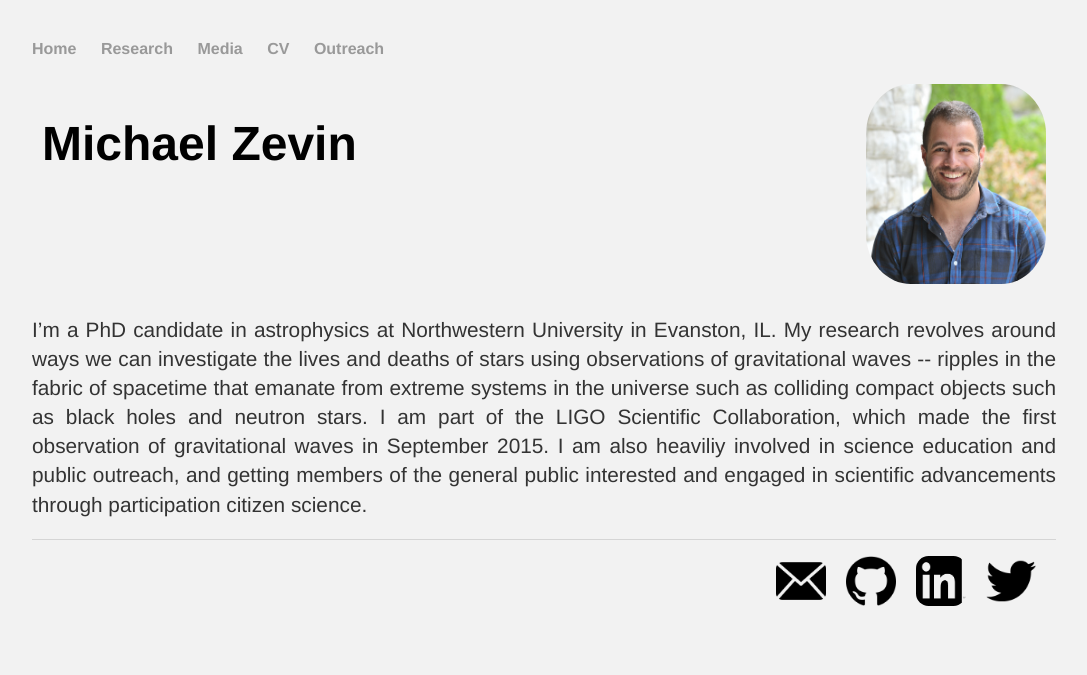
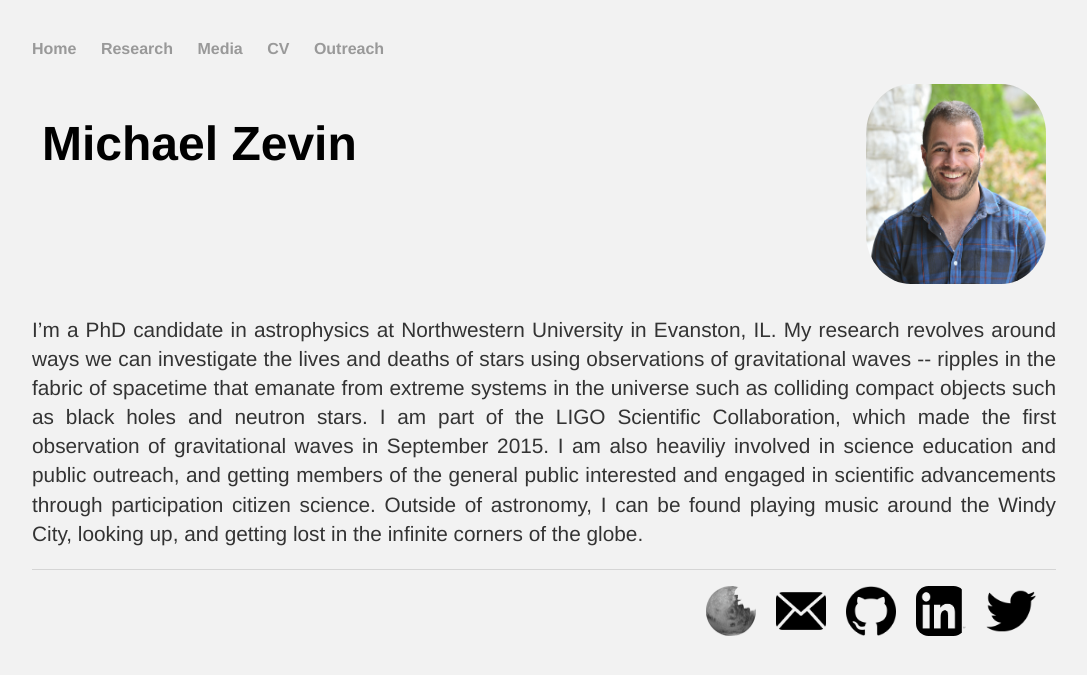
Before and after one commit to michaelzevin/michaelzevin.github.io, a Jekyll site: the page built from index.html, in a window 1280 px wide. Shown: the top 675 px of the page, without its empty margins (8-1095 px from the left). Built offline with Jekyll 4.4.1, drawn with Linux system fonts in a browser that asks for light colours.

Commit message:
added astrobites logo and landing page

```diff
--- a/_layouts/default.html
+++ b/_layouts/default.html
@@ -55,6 +55,11 @@
 						<img src="/assets/email.png" width="50" height="50" style="margin-right: 20px;border-radius:0%!important">
 					</a>
 				</li>
+				<li style="float:right; margin: 0px;">
+					<a href="mailto:zevin@u.northwestern.edu">
+						<img src="/assets/astrobites.png" width="50" height="50" style="margin-right: 20px;border-radius:0%!important">
+					</a>
+				</li>
 			</ul>
 		</footer>
 	</body>
--- a/index.html
+++ b/index.html
@@ -8,6 +8,6 @@ title: Michael Zevin
 I’m a PhD candidate in astrophysics at Northwestern University in Evanston, IL.
 My research revolves around ways we can investigate the lives and deaths of stars using observations of gravitational waves -- ripples in the fabric of spacetime that emanate from extreme systems in the universe such as colliding compact objects such as black holes and neutron stars.
 I am part of the LIGO Scientific Collaboration, which made the first observation of gravitational waves in September 2015.
-I am also heaviliy involved in science education and public outreach, and getting members of the general public interested and engaged in scientific advancements through participation citizen science.
+I am also heaviliy involved in science education and public outreach, and getting members of the general public interested and engaged in scientific advancements through participation citizen science. Outside of astronomy, I can be found playing music around the Windy City, looking up, and getting lost in the infinite corners of the globe.
 			</p>
 		</div>
```
Also changed, not shown: assets/astrobites.png (added).
